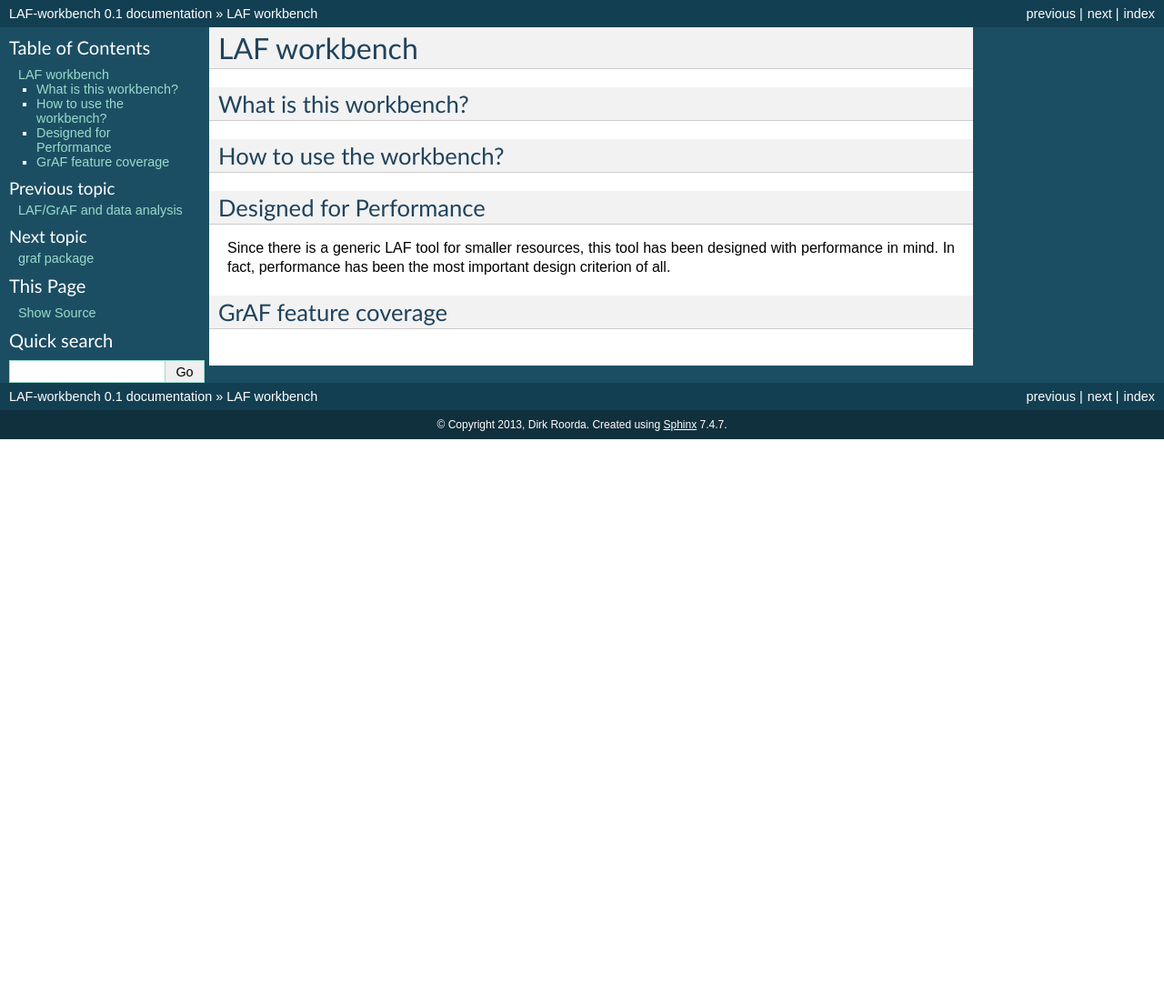
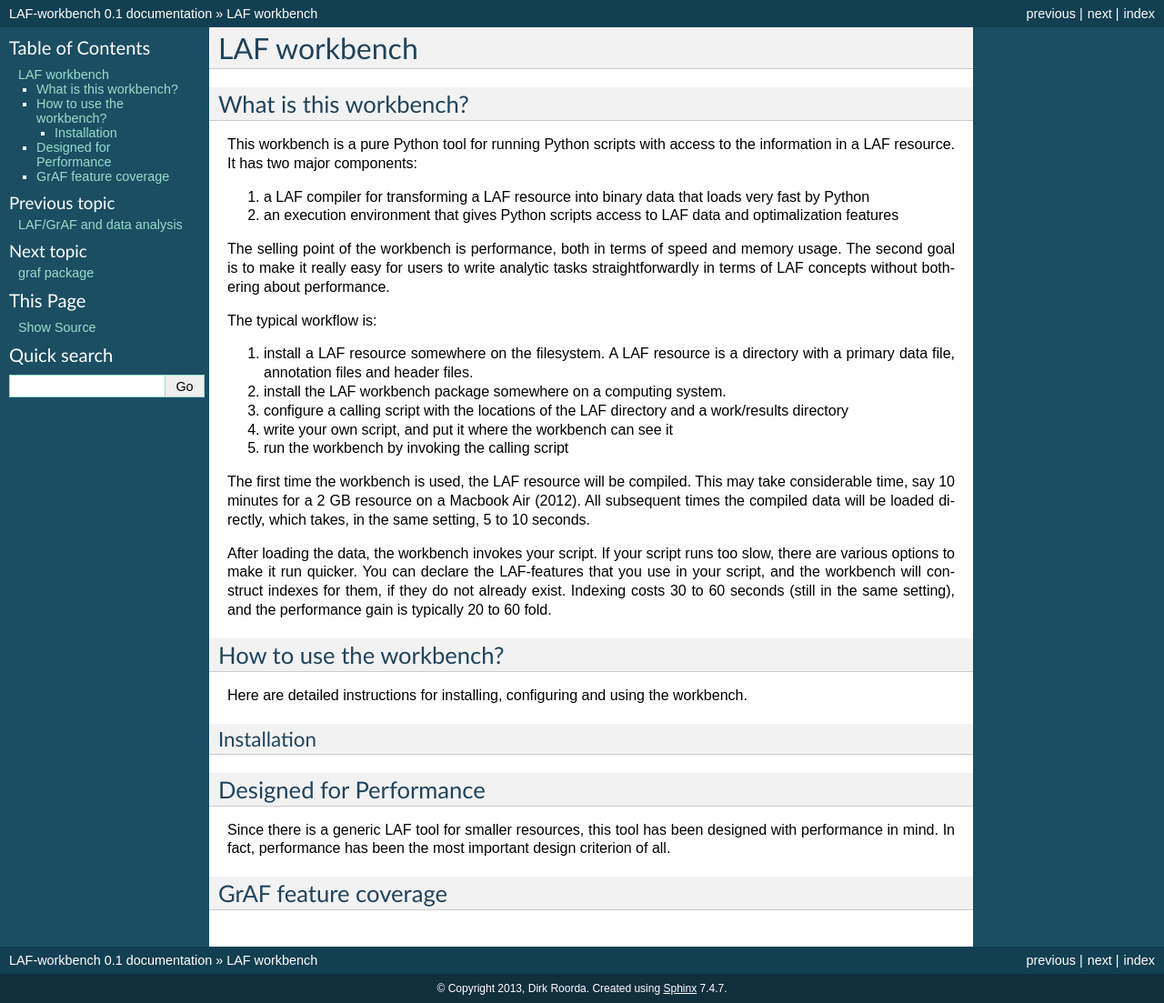
Before and after one commit to dirkroorda/laf-fabric, a Sphinx documentation site: the page built from docs/workbench.rst, in a window 1280 px wide. Shown: the whole page at 91% size. Built offline with Sphinx 7.4.7, drawn with Linux system fonts in a browser that asks for light colours; before the commit the page ends 900 px from its top, so only the background shows below that.

Commit message:
update docs

```diff
--- a/docs/workbench.rst
+++ b/docs/workbench.rst
@@ -3,9 +3,35 @@ LAF workbench
 
 What is this workbench?
 -----------------------
+This workbench is a pure Python tool for running Python scripts with access to the information in a LAF resource.
+It has two major components:
+
+#. a LAF compiler for transforming a LAF resource into binary data that loads very fast by Python
+#. an execution environment that gives Python scripts access to LAF data and optimalization features
+
+The selling point of the workbench is performance, both in terms of speed and memory usage.
+The second goal is to make it really easy for users to write analytic tasks straightforwardly in terms of LAF concepts
+without bothering about performance.
+
+The typical workflow is:
+
+#. install a LAF resource somewhere on the filesystem. A LAF resource is a directory with a primary data file, annotation files and header files.
+#. install the LAF workbench package somewhere on a computing system.
+#. configure a calling script with the locations of the LAF directory and a work/results directory
+#. write your own script, and put it where the workbench can see it
+#. run the workbench by invoking the calling script
+
+The first time the workbench is used, the LAF resource will be compiled. This may take considerable time, say 10 minutes for a 2 GB resource on a Macbook Air (2012).
+All subsequent times the compiled data will be loaded directly, which takes, in the same setting, 5 to 10 seconds.
+
+After loading the data, the workbench invokes your script. If your script runs too slow, there are various options to make it run quicker. You can declare the LAF-features that you use in your script, and the workbench will construct indexes for them, if they do not already exist. Indexing costs 30 to 60 seconds (still in the same setting), and the performance gain is typically 20 to 60 fold.
 
 How to use the workbench?
 -------------------------
+Here are detailed instructions for installing, configuring and using the workbench.
+
+Installation
+^^^^^^^^^^^^
 
 Designed for Performance
 ------------------------
```
